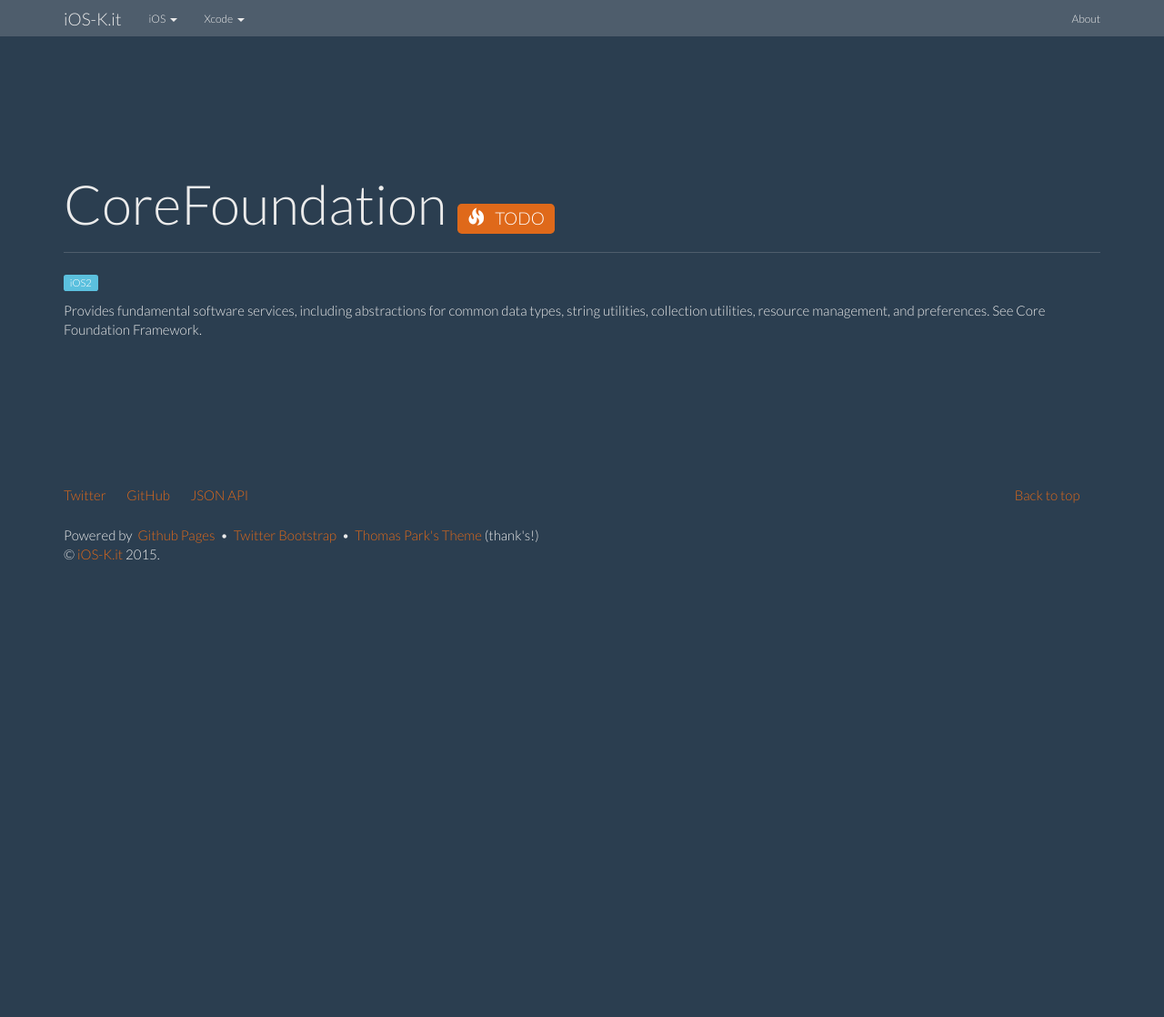
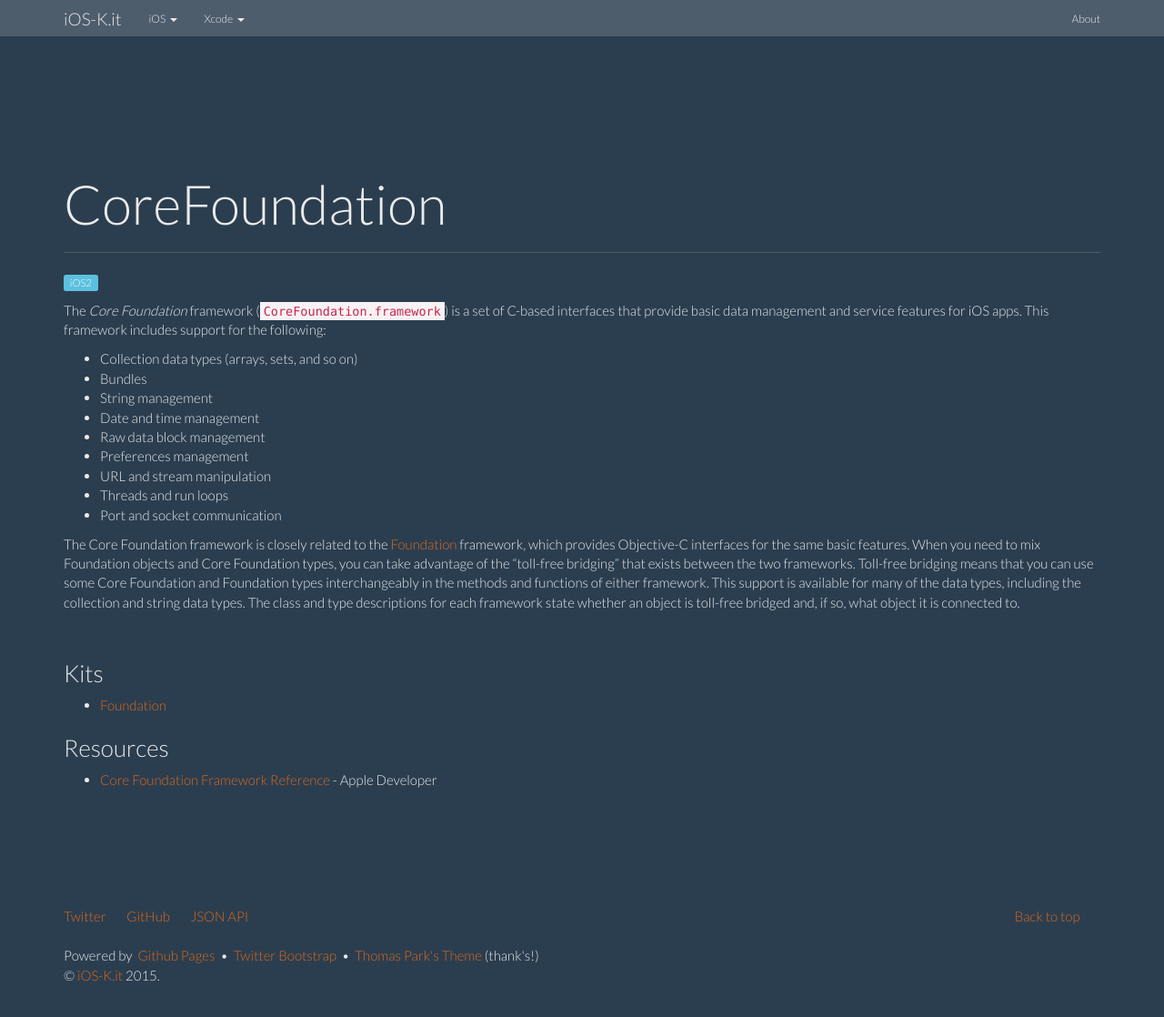
Before and after one commit to ioskit/ioskit.github.io, a Jekyll site: the page built from _kits/CoreFoundation.md, in a window 1280 px wide and 1158 px high. Shown: the top 1118 px of the window at 91% size. Built offline with Jekyll 4.4.1, drawn with Linux system fonts in a browser that asks for light colours; nearby versions of some CDN libraries.

Commit message:
Kit: CoreFoundation.

```diff
--- a/_kits/CoreFoundation.md
+++ b/_kits/CoreFoundation.md
@@ -2,16 +2,32 @@
 layout: kit
 name: 'CoreFoundation'
 id: corefoundation
-status: TODO
+status:
+type: kit
 since: iOS2
+icon__: /resources/images/kits/AppExtensions/app-extensions-icon_2x.png
 prefixe: 'CF'
-link:
-abstract: "Provides fundamental software services, including abstractions for common data types, string utilities, collection utilities, resource management, and preferences. See Core Foundation Framework."
-links__:
+abstract: "Provides fundamental software services, including abstractions for common data types, string utilities, collection utilities, resource management, and preferences."
+kits:
+ - Foundation
+links:
  - link:
-     name: 'aaa'
-     url: bbb
-     description: 'ccc'
+     name: 'Core Foundation Framework Reference'
+     url: https://developer.apple.com/library/ios/documentation/CoreFoundation/Reference/CoreFoundation_Collection/_index.html
+     description: ' - Apple Developer'
+     type: reference
 ---
 
-Provides fundamental software services, including abstractions for common data types, string utilities, collection utilities, resource management, and preferences. See Core Foundation Framework.
+The *Core Foundation* framework (`CoreFoundation.framework`) is a set of C-based interfaces that provide basic data management and service features for iOS apps. This framework includes support for the following:
+
+* Collection data types (arrays, sets, and so on)
+* Bundles
+* String management
+* Date and time management
+* Raw data block management
+* Preferences management
+* URL and stream manipulation
+* Threads and run loops
+* Port and socket communication
+
+The Core Foundation framework is closely related to the [Foundation](/Foundation) framework, which provides Objective-C interfaces for the same basic features. When you need to mix Foundation objects and Core Foundation types, you can take advantage of the “toll-free bridging” that exists between the two frameworks. Toll-free bridging means that you can use some Core Foundation and Foundation types interchangeably in the methods and functions of either framework. This support is available for many of the data types, including the collection and string data types. The class and type descriptions for each framework state whether an object is toll-free bridged and, if so, what object it is connected to.
```
Also changed, not shown: _kits/AddressBookUI.md (+0 -1 lines), _kits/Foundation.md (+2 -1 lines).
